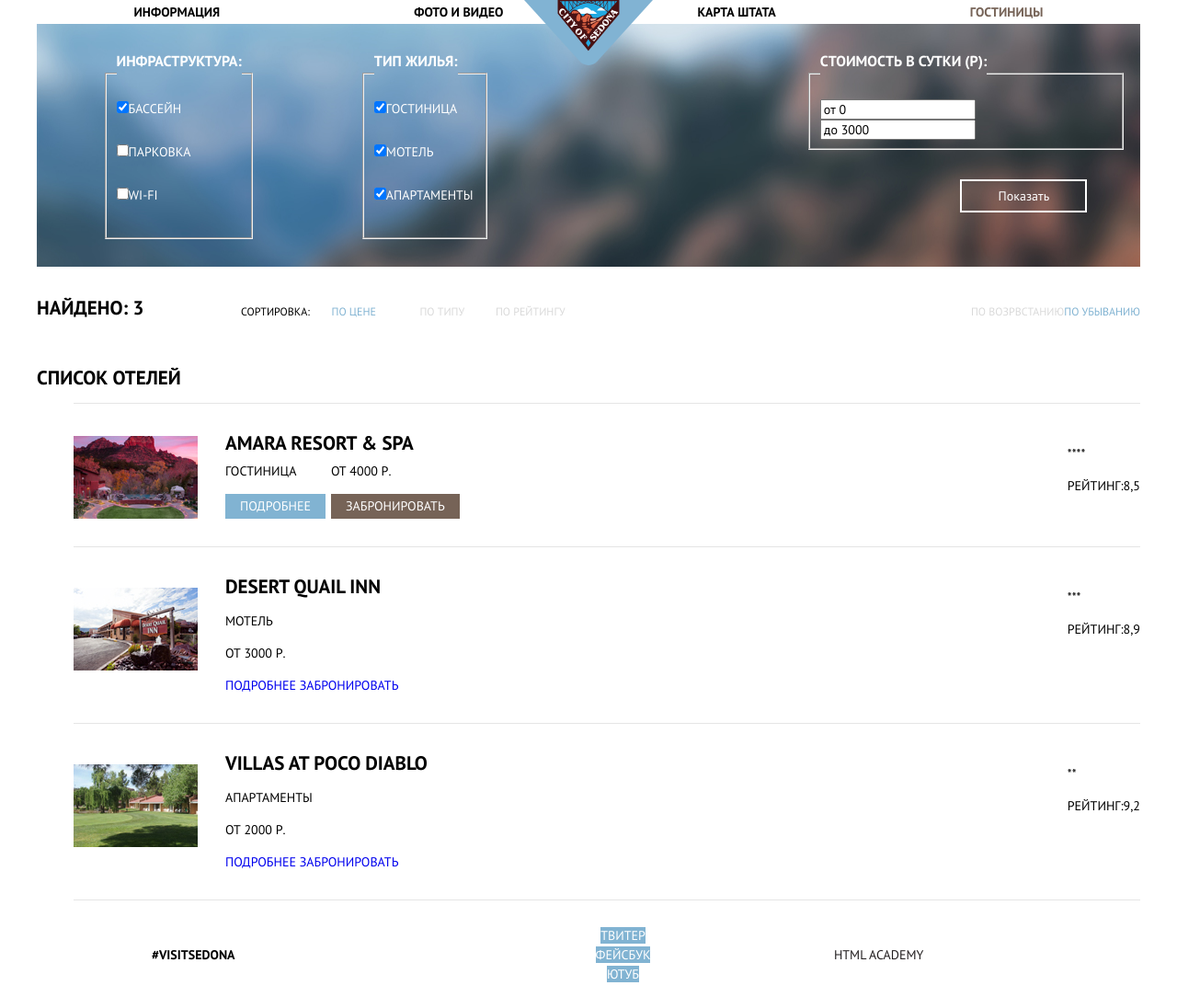
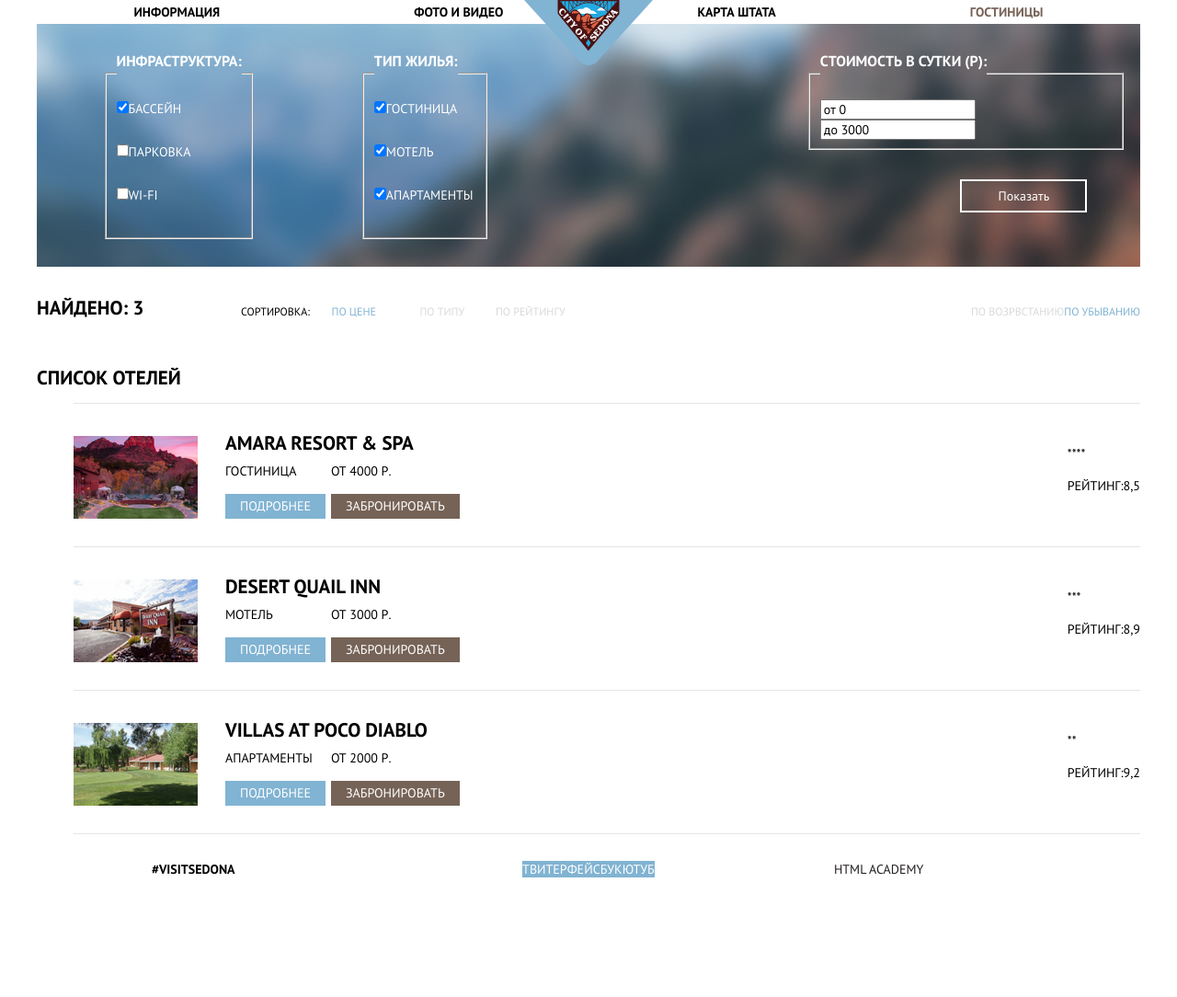
Before and after one commit to AlexyShu/926777-sedona, a plain HTML site: page sedona_hotels.html in a window 1280 px wide. Shown: the whole page at 92% size. After the commit the page ends 970 px from the top, so only its background shows below. Drawn offline with Linux system fonts and the light colour scheme.

Commit message:
доделала сетку

```diff
--- a/css/styles.css
+++ b/css/styles.css
@@ -195,7 +195,7 @@ line-height: 26px;
 	background-color: #503e33;
 }
 
-.button {
+.btn-hotel-seach {
 	font: inherit;
 	text-align: center;
 	color: #ffffff;
@@ -205,16 +205,18 @@ line-height: 26px;
 	border: none;
 	font-size: 21px;
 	line-height: 26px;
+	font-weight: 700;
+	padding: 19px 0;
 	width: 460px;
 }
 
 
-.button:hover {
+.btn-hotel-seach:hover {
 	color: #ffffff;
 	background-color: #669ec0;
 }
 
-.button:active {
+.btn-hotel-seach:active {
 	color: #88b6d1;
 	background-color: #5496bd;
 }
@@ -254,6 +256,7 @@ line-height: 26px;
 
 
 .footer-social {
+	display: flex;
 	text-align: center;
 }
 
@@ -623,7 +626,9 @@ line-height: 26px;
 }
 
 
-
+.btn-calendar {
+	width: 38px;
+}
 
 .map {
 	display: flex;
--- a/sedona_hotels.html
+++ b/sedona_hotels.html
@@ -107,14 +107,22 @@
     </li>
 
  <li class="hotel">
-  <p class="img"><img src="img/hotel2.jpg" alt="Desert Quail Inn"></p>
+  <p class="hotel-img">
+  	<img src="img/hotel2.jpg" alt="Desert Quail Inn">
+  </p>
   <div class="hotel-info">
     <h3 class="hotel_name">Desert Quail Inn</h3>
+     <div class="hotel-descr">
+       <div class="hotel-column">
     <p>Мотель</p>
+    <a class="btn-more" href="#">Подробнее</a>
+</div>
+<div class="hotel-column">
     <p>От 3000 Р.</p>
-    <a class="button-2" href="#">Подробнее</a>
-    <a class="button-3" href="#">Забронировать</a>
+    <a class="btn-book" href="#">Забронировать</a>
   </div>
+</div>
+</div>
   <div class="rating">
     <p>***</p>
     <p>Рейтинг:8,9</p>
@@ -122,14 +130,22 @@
   </li>
 
   <li class="hotel">
-    <p class="img"><img src="img/hotel3.jpg" alt="Villas at Poco Diablo"></p>
+    <p class="hotel-img">
+    	<img src="img/hotel3.jpg" alt="Villas at Poco Diablo">
+    </p>
     <div class="hotel-info">
       <h3 class="hotel_name">Villas at Poco Diablo</h3>
+      <div class="hotel-descr">
+       <div class="hotel-column">
      <p>Апартаменты</p>
+      <a class="btn-more" href="#">Подробнее</a>
+  </div>
+  <div class="hotel-column">
     <p>От 2000 Р.</p>
-     <a class="button-2" href="#">Подробнее</a>
-      <a class="button-3" href="#">Забронировать</a>
+         <a class="btn-book" href="#">Забронировать</a>
   </div>
+</div>
+</div>
   <div class="rating">
     <p>**</p>
     <p>Рейтинг:9,2</p>
```
Also changed, not shown: index.html (+3 -5 lines).
